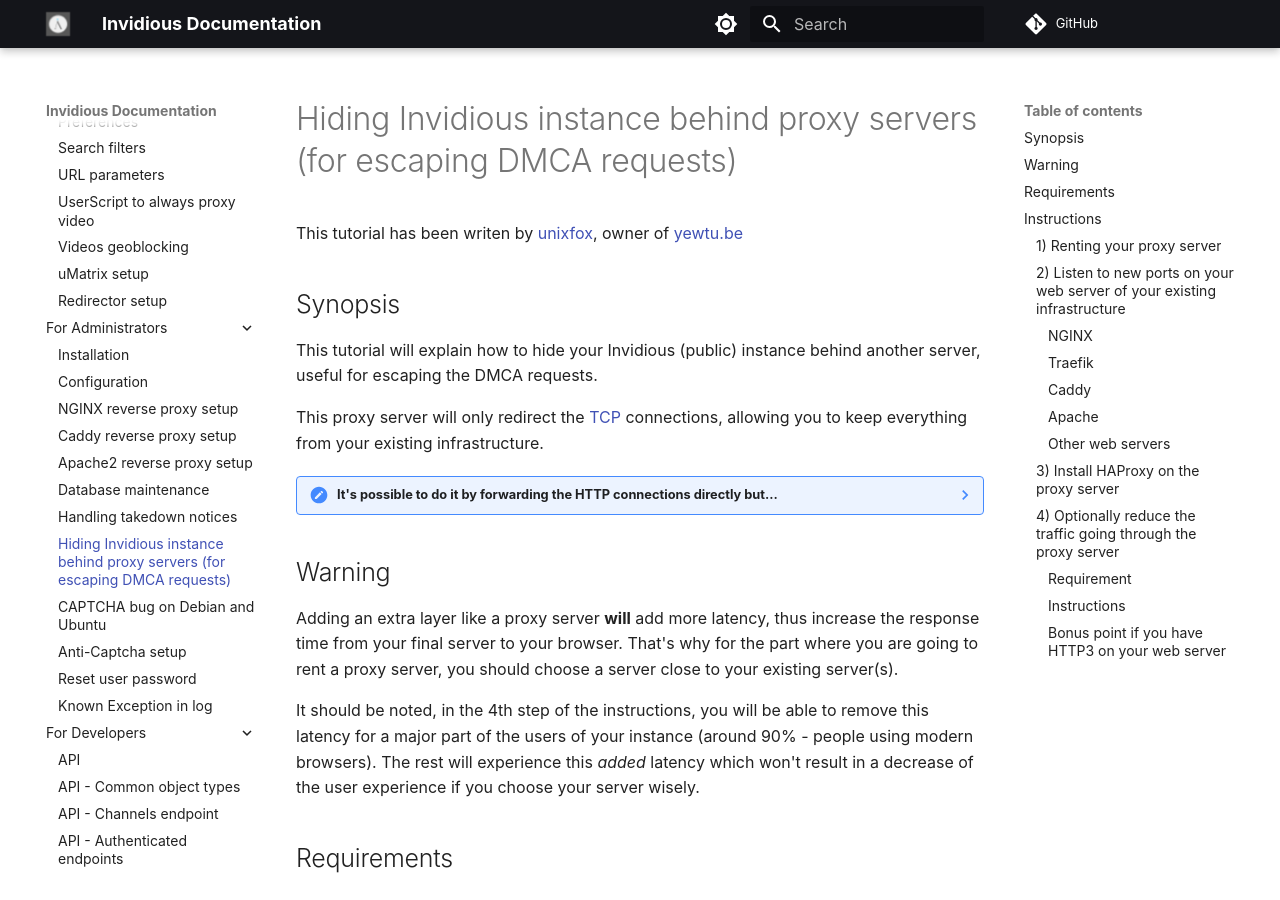
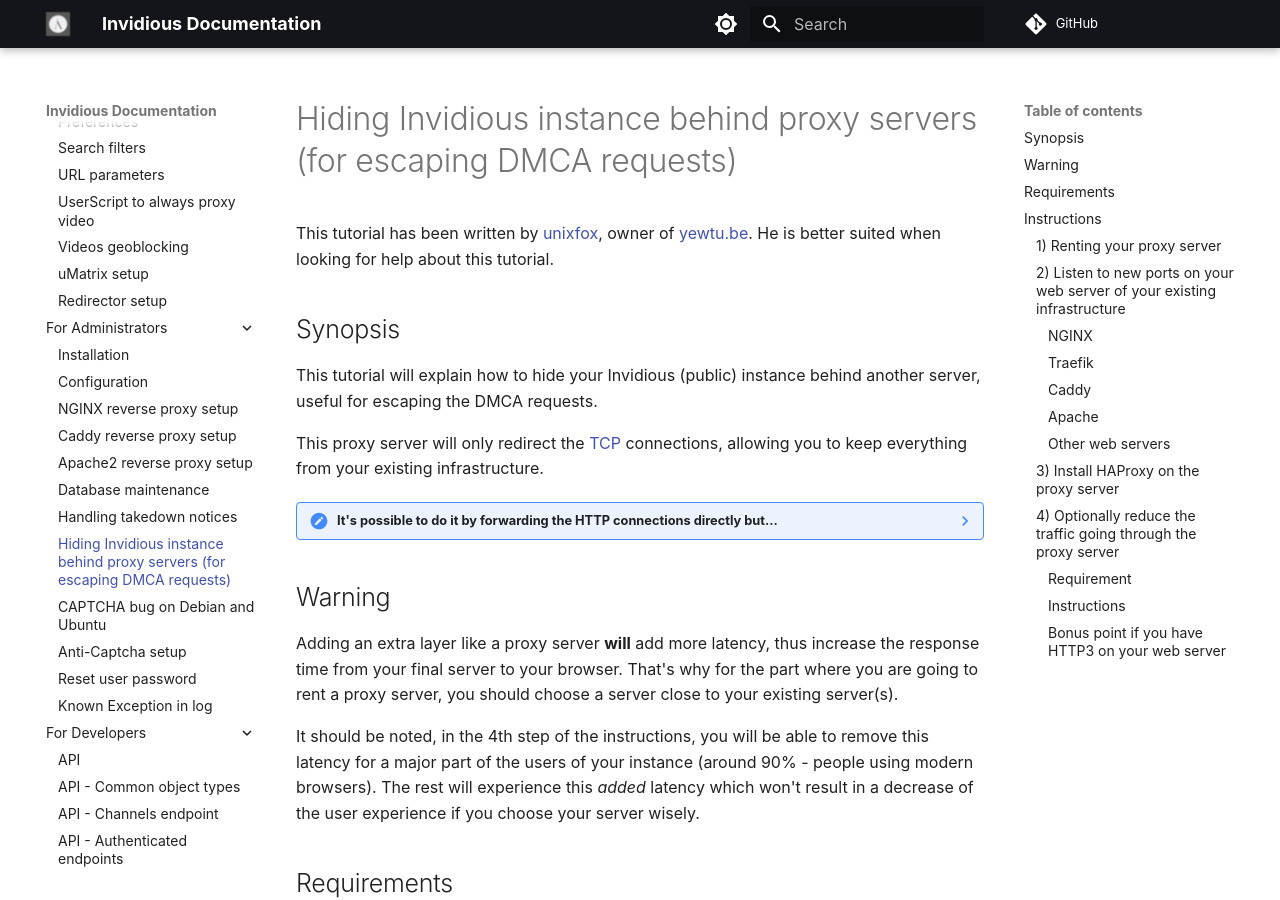
Before and after one commit to iv-org/documentation, an MkDocs documentation site: the page built from docs/hide-instance-behind-proxy-server.md, in a window 1280 px wide and 900 px high. Built offline with MkDocs 1.6.1 and Material for MkDocs 9.7.7, drawn with Linux system fonts in a browser that asks for light colours; comment, search, counter and statistics services are not loaded.

Commit message:
update mention about unixfox
a better explanation about why this author is mentioned

```diff
--- a/docs/hide-instance-behind-proxy-server.md
+++ b/docs/hide-instance-behind-proxy-server.md
@@ -1,6 +1,6 @@
 # Hiding Invidious instance behind proxy servers (for escaping DMCA requests)
 
-This tutorial has been writen by [unixfox](https://github.com/unixfox), owner of [yewtu.be](https://yewtu.be/)
+This tutorial has been written by [unixfox](https://github.com/unixfox), owner of [yewtu.be](https://yewtu.be/). He is better suited when looking for help about this tutorial.
 
 ## Synopsis
 
```
